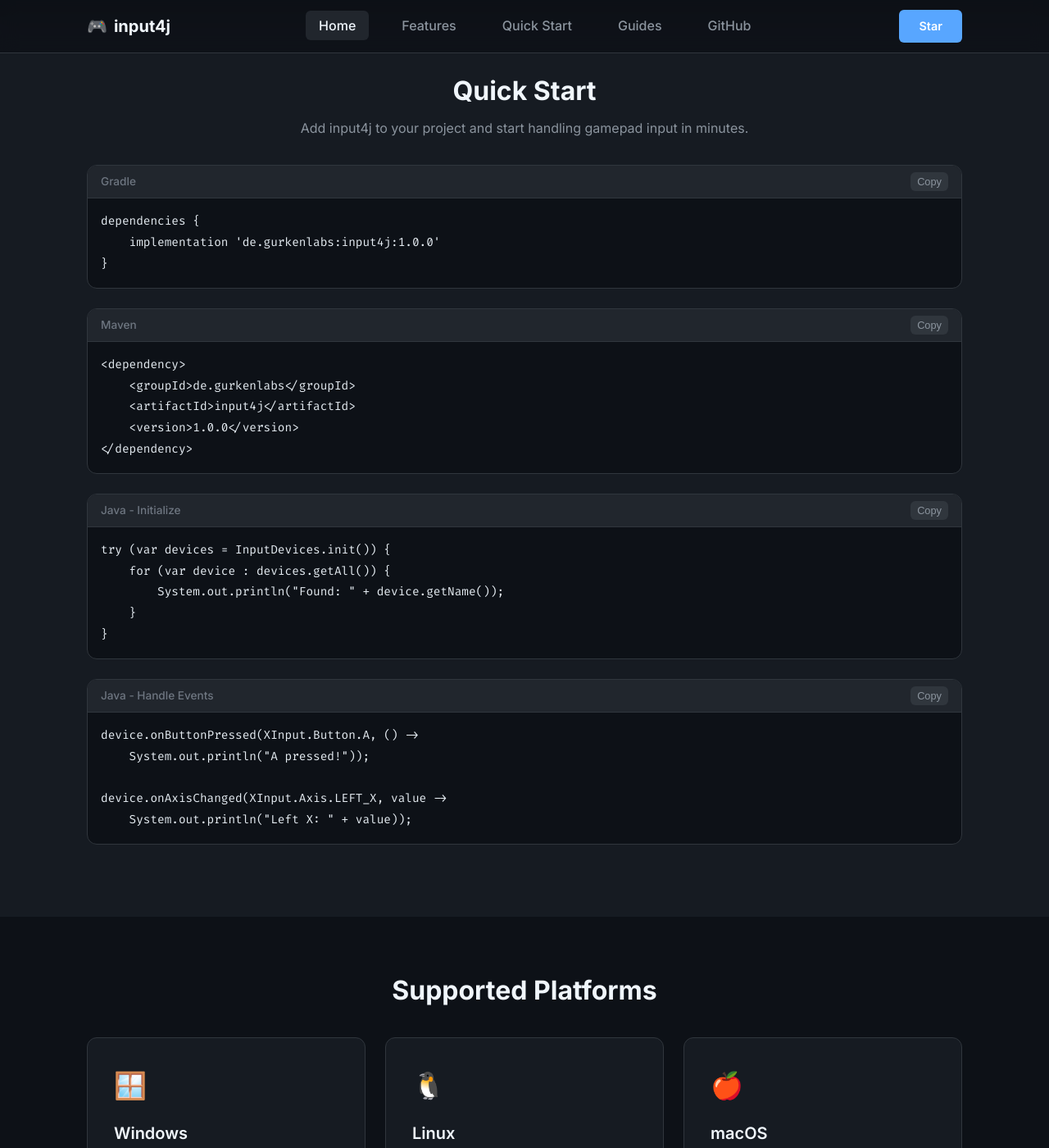
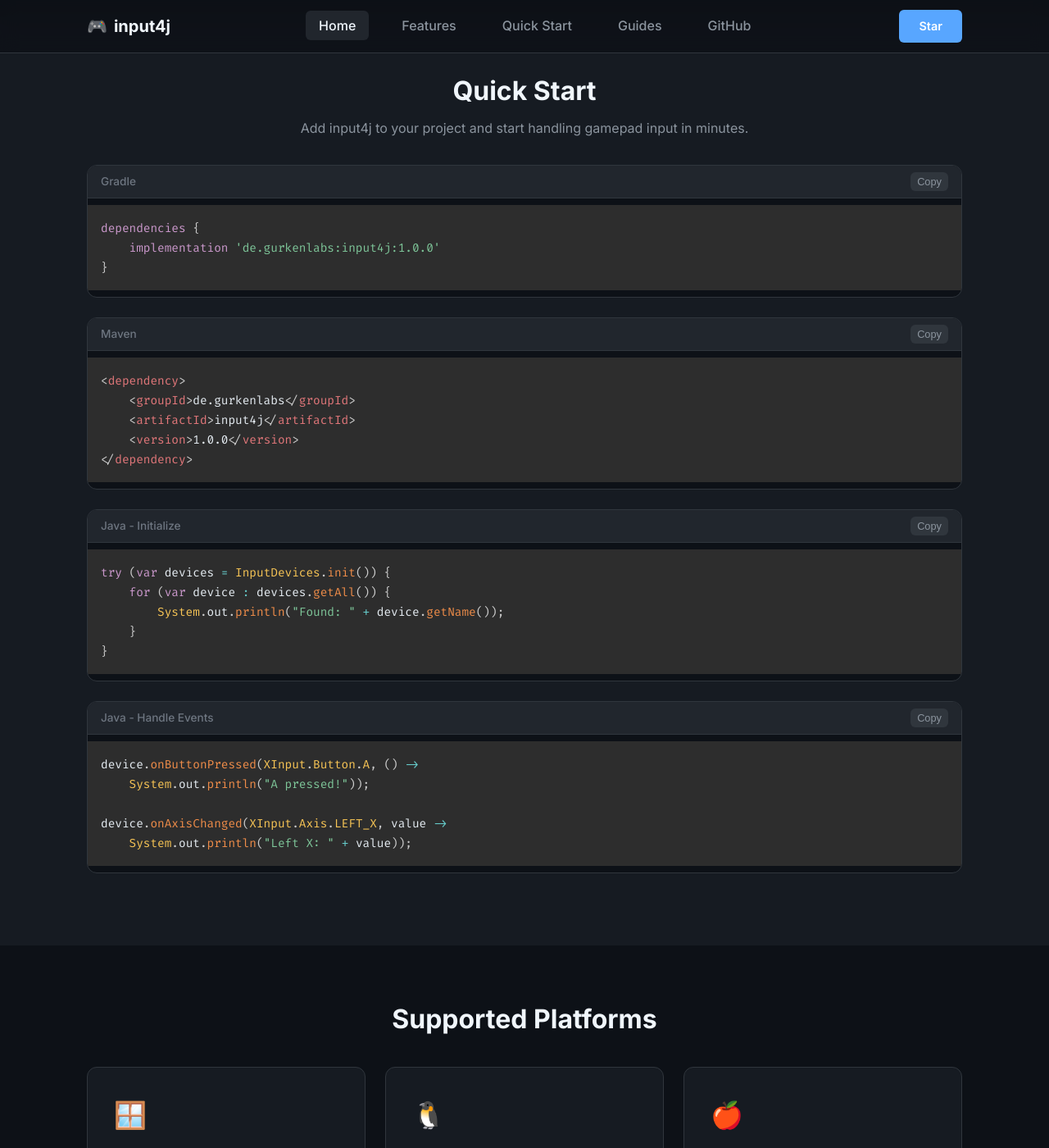
Before and after one commit to gurkenlabs/input4j, a Jekyll site: the page built from index.md, in a window 1280 px wide and 1400 px high, scrolled down 1232 px. Shown: the whole window at 82% size. Built offline with Jekyll 4.4.1, drawn with Linux system fonts in a browser that asks for light colours; nearby versions of some CDN libraries.

Commit message:
Add Prism.js syntax highlighting for code blocks

```diff
--- a/_layouts/default.html
+++ b/_layouts/default.html
@@ -28,6 +28,9 @@
   <link rel="preconnect" href="https://fonts.googleapis.com">
   <link rel="preconnect" href="https://fonts.gstatic.com" crossorigin>
   <link href="https://fonts.googleapis.com/css2?family=Inter:wght@400;500;600;700;800&family=Fira+Code&display=swap" rel="stylesheet">
+
+  <!-- Syntax Highlighting -->
+  <link href="https://cdnjs.cloudflare.com/ajax/libs/prism/1.29.0/themes/prism-tomorrow.min.css" rel="stylesheet">
 
   <!-- CSS -->
   <link rel="stylesheet" href="{{ '/assets/css/style.css' | relative_url }}">
@@ -70,6 +73,10 @@
     {{ content }}
   </main>
   {% include footer.html %}
+  <script src="https://cdnjs.cloudflare.com/ajax/libs/prism/1.29.0/prism.min.js"></script>
+  <script src="https://cdnjs.cloudflare.com/ajax/libs/prism/1.29.0/components/prism-java.min.js"></script>
+  <script src="https://cdnjs.cloudflare.com/ajax/libs/prism/1.29.0/components/prism-gradle.min.js"></script>
+  <script src="https://cdnjs.cloudflare.com/ajax/libs/prism/1.29.0/components/prism-markup.min.js"></script>
   <script src="{{ '/assets/js/main.js' | relative_url }}"></script>
 </body>
 </html>
--- a/index.md
+++ b/index.md
@@ -72,7 +72,7 @@ description: A lightweight, cross-platform Java library for unified input device
         <span class="code-lang">Gradle</span>
         <button class="code-copy" onclick="copyCode(this)">Copy</button>
       </div>
-      <pre><code>dependencies {
+      <pre><code class="language-gradle">dependencies {
     implementation 'de.gurkenlabs:input4j:1.0.0'
 }</code></pre>
     </div>
@@ -82,7 +82,7 @@ description: A lightweight, cross-platform Java library for unified input device
         <span class="code-lang">Maven</span>
         <button class="code-copy" onclick="copyCode(this)">Copy</button>
       </div>
-      <pre><code>&lt;dependency&gt;
+      <pre><code class="language-markup">&lt;dependency&gt;
     &lt;groupId&gt;de.gurkenlabs&lt;/groupId&gt;
     &lt;artifactId&gt;input4j&lt;/artifactId&gt;
     &lt;version&gt;1.0.0&lt;/version&gt;
@@ -94,7 +94,7 @@ description: A lightweight, cross-platform Java library for unified input device
         <span class="code-lang">Java - Initialize</span>
         <button class="code-copy" onclick="copyCode(this)">Copy</button>
       </div>
-      <pre><code>try (var devices = InputDevices.init()) {
+      <pre><code class="language-java">try (var devices = InputDevices.init()) {
     for (var device : devices.getAll()) {
         System.out.println("Found: " + device.getName());
     }
@@ -106,7 +106,7 @@ description: A lightweight, cross-platform Java library for unified input device
         <span class="code-lang">Java - Handle Events</span>
         <button class="code-copy" onclick="copyCode(this)">Copy</button>
       </div>
-      <pre><code>device.onButtonPressed(XInput.Button.A, () ->
+      <pre><code class="language-java">device.onButtonPressed(XInput.Button.A, () ->
     System.out.println("A pressed!"));
 
 device.onAxisChanged(XInput.Axis.LEFT_X, value ->
```
